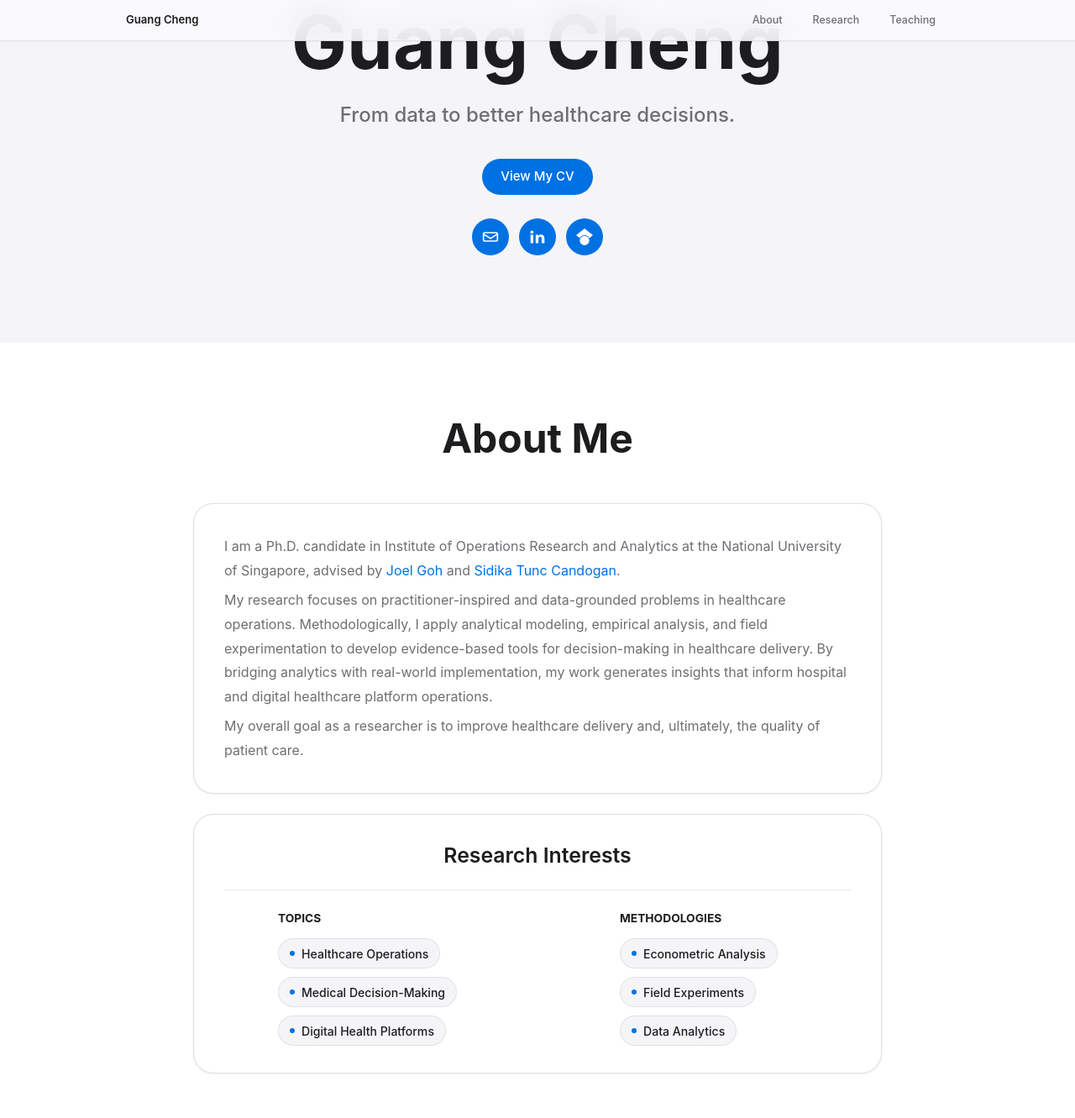
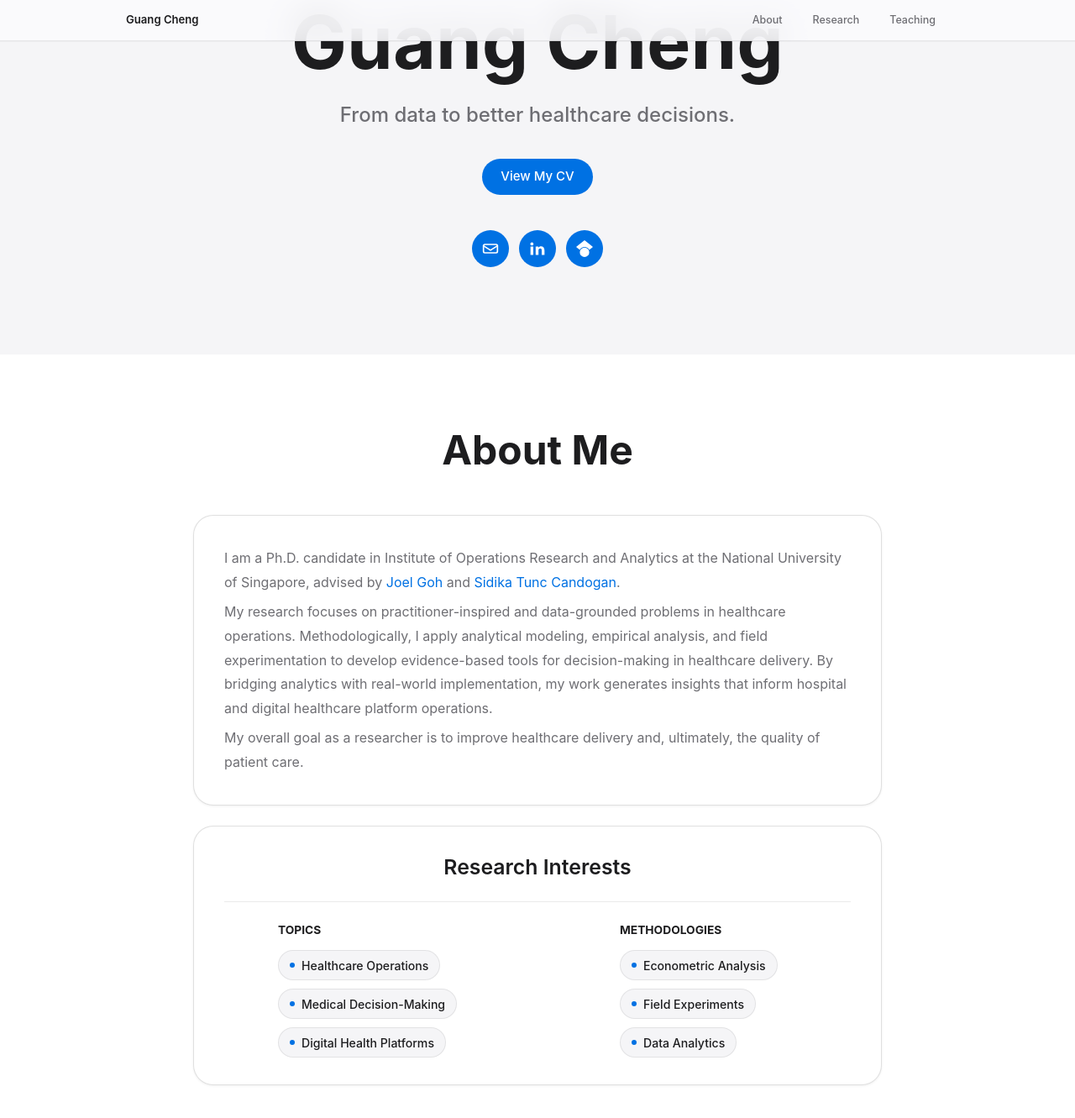
Before and after one commit to gcheng-nus/gcheng-nus.github.io, a Jekyll site: the page built from _pages/main.md, in a window 1280 px wide and 1400 px high, scrolled down 471 px. Shown: the top 1331 px of the window at 84% size. Built offline with Jekyll 4.4.1, drawn with Linux system fonts in a browser that asks for light colours; comment, search, counter and statistics services are not loaded.

Commit message:
add margins

```diff
--- a/assets/css/academic.scss
+++ b/assets/css/academic.scss
@@ -256,7 +256,7 @@ body.academic-site {
   flex-wrap: wrap;
   gap: 12px;
   justify-content: center;
-  margin-top: 14px;
+  margin-top: 28px;
 }
 
 .academic-site .academic-button.intro-button {
```
